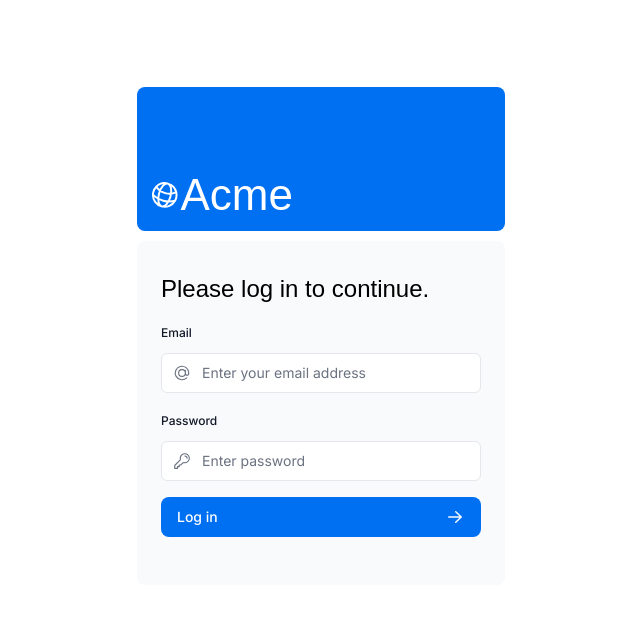
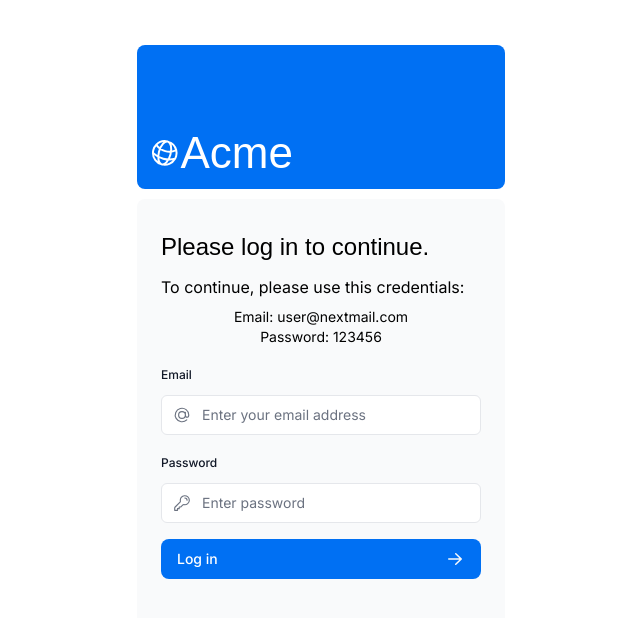
Before and after one commit to nachospreafico/nextjs-dashboard, a Next.js app: page /login in a window 1280 px wide. Shown: the top 618 px of the page, without its empty margins (319-959 px from the left). Built offline with nearby package versions, Linux system fonts and the light colour scheme; a web font is replaced by a local one.

Commit message:
added credentials for user to check the app

```diff
--- a/app/ui/login-form.tsx
+++ b/app/ui/login-form.tsx
@@ -20,6 +20,9 @@ export default function LoginForm() {
         <h1 className={`${lusitana.className} mb-3 text-2xl`}>
           Please log in to continue.
         </h1>
+        <p className="mb-2">To continue, please use this credentials:</p>
+        <p className="text-sm text-center">Email: user@nextmail.com</p>
+        <p className="text-sm text-center">Password: 123456</p>
         <div className="w-full">
           <div>
             <label
```
